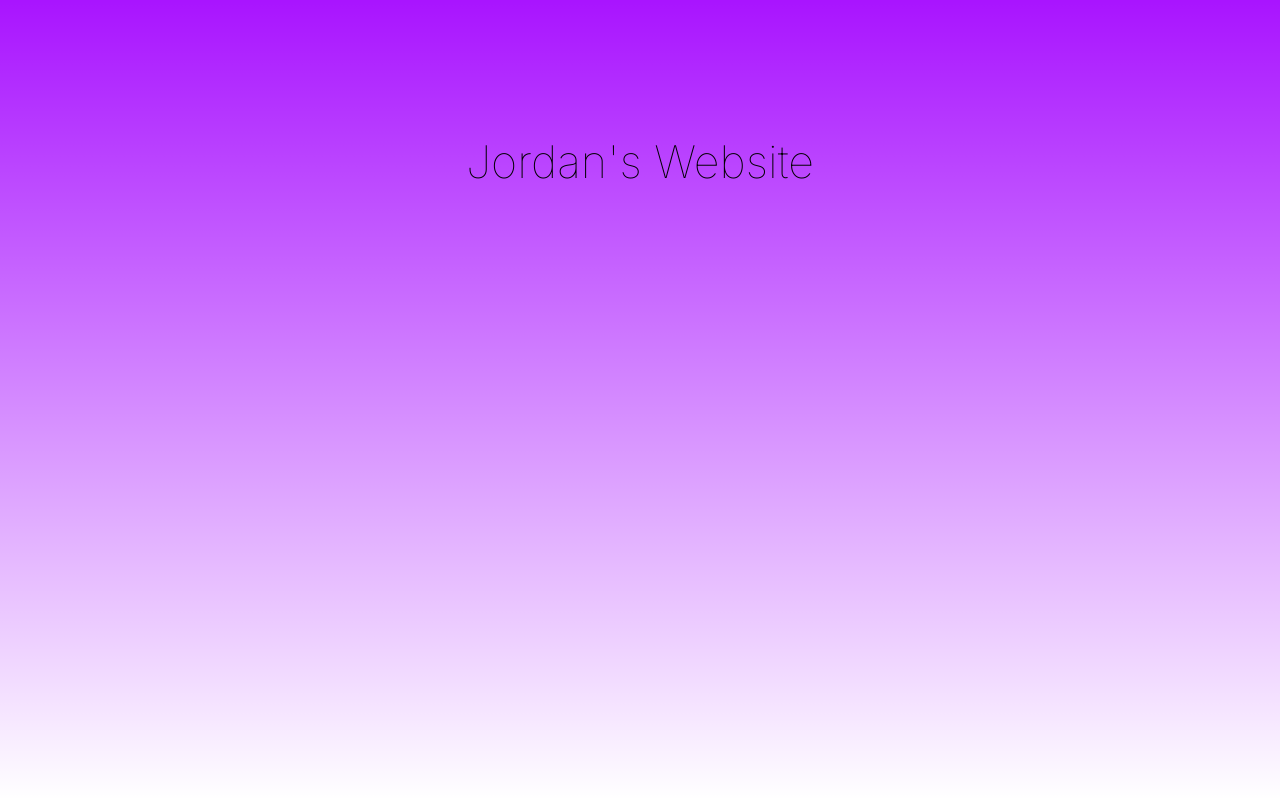
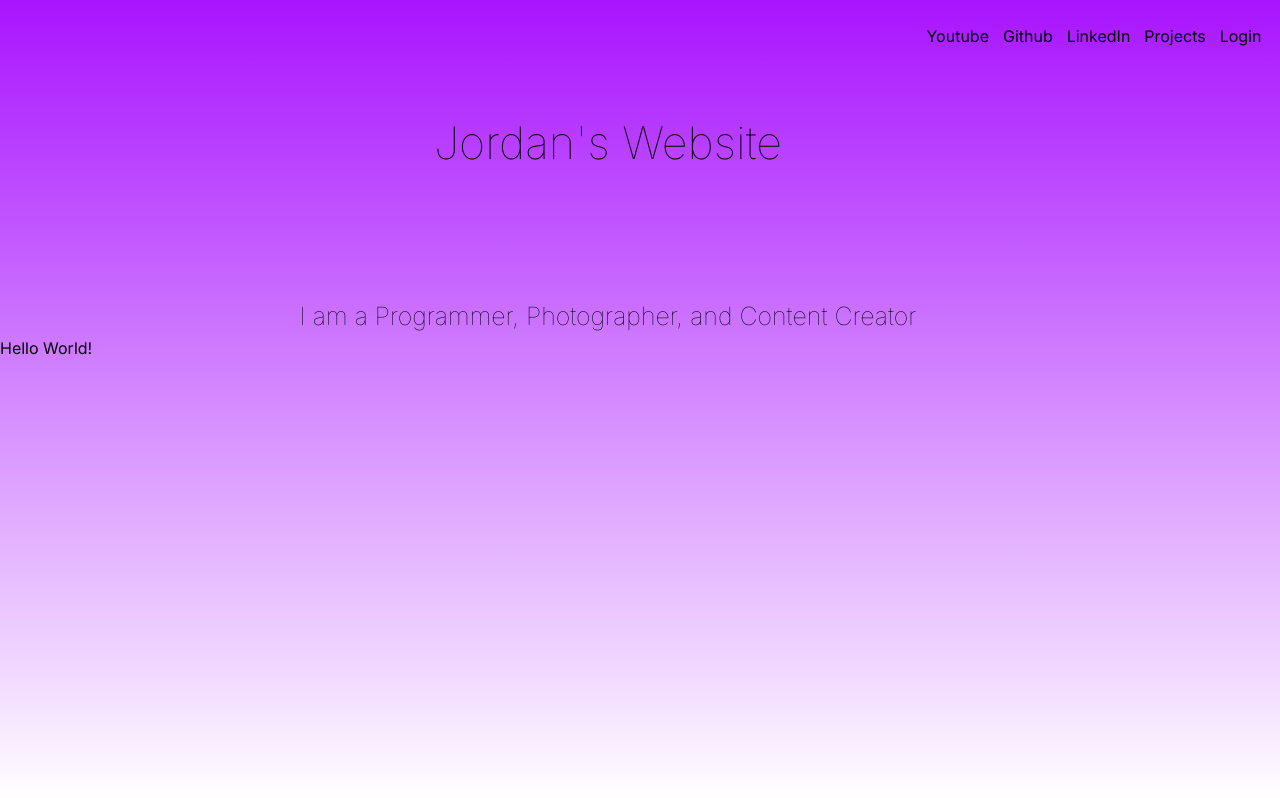
Before and after one commit to inbound-dev/Website, a Next.js app in the folder website/: page / in a window 1280 px wide. Built offline with nearby package versions, Linux system fonts and the light colour scheme.

Commit message:
more landing page progress!

```diff
--- a/website/src/app/Pages/loginPage.jsx
+++ b/website/src/app/Pages/loginPage.jsx
@@ -0,0 +1 @@
+import '../Styles/loginStyle.css'
--- a/website/src/app/globals.css
+++ b/website/src/app/globals.css
@@ -8,6 +8,12 @@
   --background-end-rgb: 255, 255, 255;
 }
 
+@layer utilities {
+  .text-balance {
+    text-wrap: balance;
+  }
+}
+
 @media (prefers-color-scheme: dark) {
   :root {
     --foreground-rgb: 255, 255, 255;
@@ -15,10 +21,44 @@
     --background-end-rgb: 0, 0, 0;
   }
 }
+/*mobile device styling*/
+@media (max-width: 600px) {
+  .NavigationList{
+    display: flex;
+    flex-wrap: wrap;
+    justify-content: center;
+  }
+  body{
+    width: 70vh;
+  }
+  .NavItem{
+    padding-left: 4%;
+    flex-direction: row;
+  }
+  .Top p{
+    padding-left: 15%;
+  }
+  .Bottom{
+    padding-top: 50%;
+  }
+}
 
-/*main body styling*/
-main{
-
+/*changes nav items depending on screen size*/
+@media (min-width: 601px) {
+  /*Nav styling*/
+.Navigation{
+  display: flex;
+  justify-content: right;
+  padding-top: 2%;
+  padding-right: 2%;
+}
+.NavigationList{
+  display: flex;
+}
+.NavItem{
+  flex-direction: row;
+  padding-left: 5%;
+}
 }
 
 /*header styling*/
@@ -29,10 +69,19 @@ main{
   justify-content: center;
   font-size: 45px;
   font-weight: 150;
+
 }
 
+.Top p{
+  display: flex;
+  justify-content: center;
+  font-size: 25px;
+  font-weight: 150;
+}
+
+/*main body styling*/
 body {
-  width: 100%;
+  width: 95%;
   height: 100vh;
   color: rgb(var(--foreground-rgb));
   background: linear-gradient(
@@ -43,8 +92,9 @@ body {
     rgb(var(--background-start-rgb));
 }
 
-@layer utilities {
-  .text-balance {
-    text-wrap: balance;
-  }
+.Top{
+  height: 100%;
 }
+.Bottom{
+
+}
--- a/website/src/app/page.jsx
+++ b/website/src/app/page.jsx
@@ -1,6 +1,8 @@
 import { Content, Finlandica } from "next/font/google";
 import './globals.css';
+import './Pages/loginPage.jsx'
 
+//allows users to use dark mode (browser prefrence settings)
 function useDarkMode(){
   return(
     <div>
@@ -12,14 +14,41 @@ function useDarkMode(){
 
 export default function Home() {
   return (
-    <main className="Header">
+    <main>
+      <div className="Top">
+        <useDarkMode />
 
-      <useDarkMode />
+        <nav className="Navigation">
+          <ul className="NavigationList">
+            <li className="NavItem">
+              <a href="https://www.youtube.com/@InboundG" target="blank">Youtube</a>
+            </li>
+            <li className="NavItem">
+              <a href="https://github.com/inbound-dev" target="blank">Github</a>
+            </li>
+            <li className="NavItem">
+              <a href="https://www.linkedin.com/in/jordan-hamilton-dev/" target="blank">LinkedIn</a>
+            </li>
+            <li className="NavItem">
+              <a href="">Projects</a>
+            </li>
+            <li className="NavItem">
+              <a href="">Login</a>
+            </li>
+          </ul>
+        </nav>
 
-      <div className="Header">
-        <h1>Jordan's Website</h1>
+        <div className="Header">
+          <h1>Jordan's Website</h1>
+        </div>
+
+        <p>I am a Programmer, Photographer, and Content Creator</p>
       </div>
+      {/*bottom of landing page*/}
 
+      <div className="Bottom">
+        <h1>Hello World!</h1>
+      </div>
     </main>
   );
 }
```
